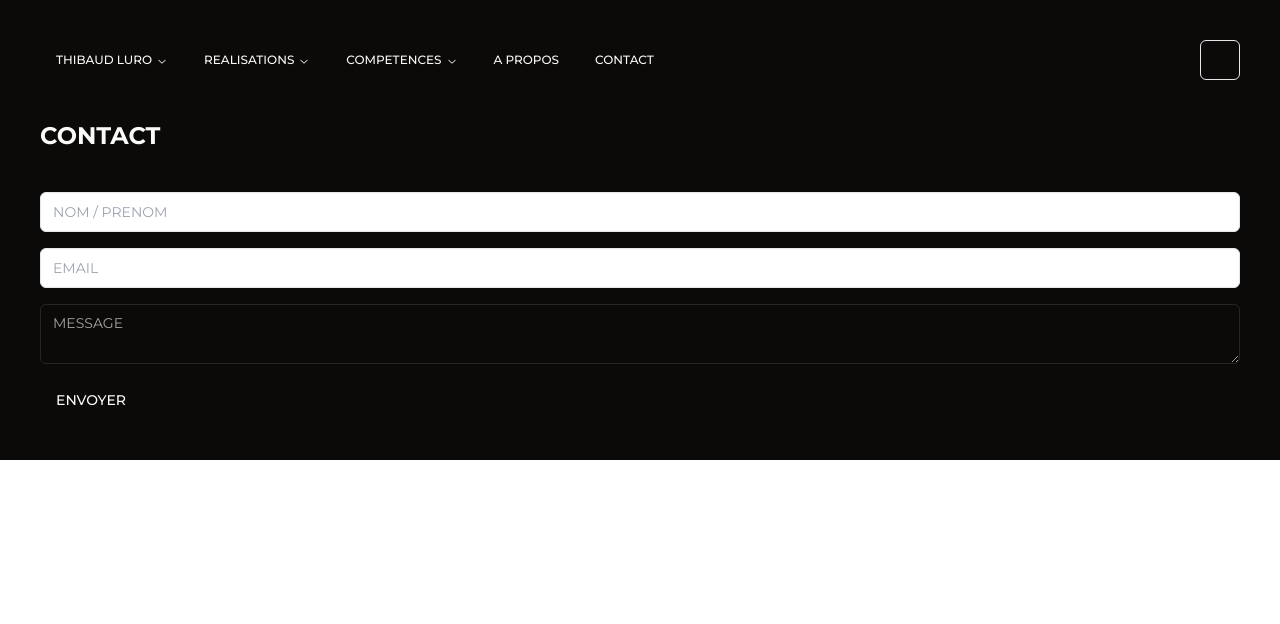
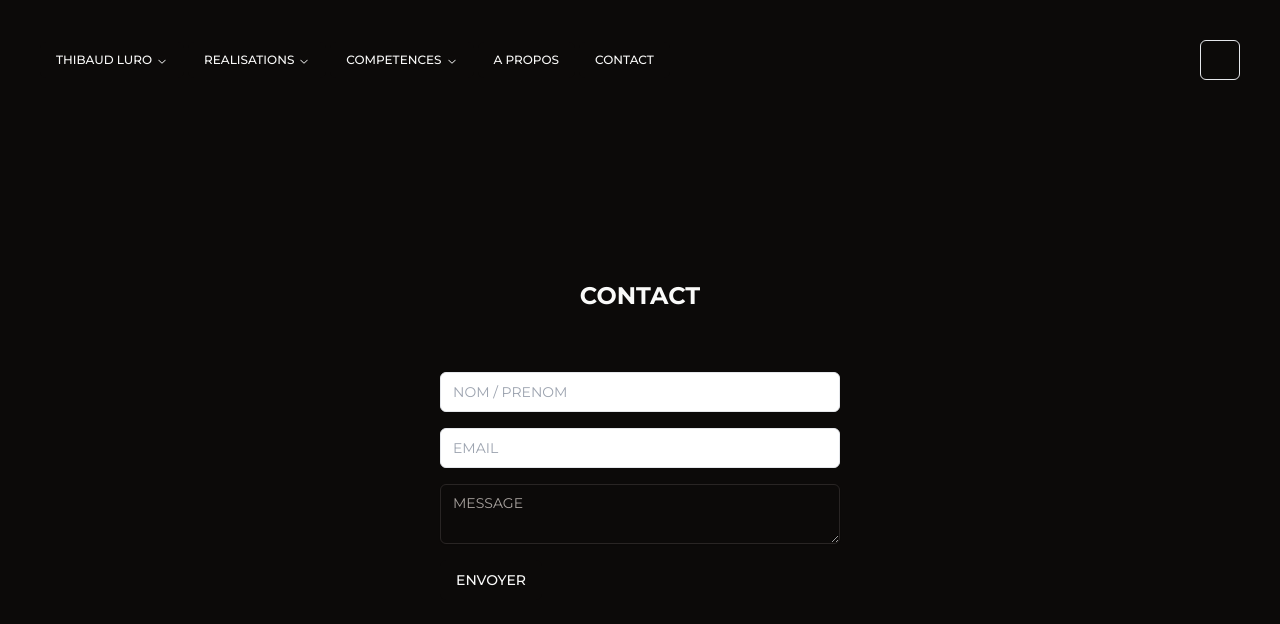
Before and after one commit to ThibaudLuro/Portfolio, a React (Vite) app: page /Portfolio/contact in a window 1280 px wide. Shown: the top 624 px of the page. Built offline with nearby package versions, Linux system fonts and the light colour scheme; some icons are missing.

Commit message:
Refactor(UI): Contact and main page

```diff
--- a/src/App.tsx
+++ b/src/App.tsx
@@ -16,9 +16,9 @@ export default function App() {
     return (
         <ThemeProvider defaultTheme="dark" storageKey="vite-ui-theme">
             <BrowserRouter>
-                <div className="h-full w-full bg-primary text-accent font-montserrat">
+                <div className="min-h-screen w-full bg-primary text-accent font-montserrat">
                     <TopBar />
-                    <div className="p-10">
+                    <div className="p-10 min-h-screen w-full">
                         <ScrollToTop />
                         <Routes>
                             <Route path="/Portfolio/" element={<Main />} />
--- a/src/components/parts/ContactForm.tsx
+++ b/src/components/parts/ContactForm.tsx
@@ -28,7 +28,7 @@ export default function ContactForm() {
     }
 
     return (
-        <div className="flex flex-col justify-center items-center mt-10 gap-4">
+        <div className="w-full lg:w-1/3 flex flex-col justify-center items-center mt-10 gap-4">
             <Input
                 onChange={(e) => setName(e.target.value)}
                 value={name}
@@ -40,7 +40,8 @@ export default function ContactForm() {
             <Textarea
                 onChange={(e) => setMessage(e.target.value)}
                 value={message}
-                placeholder="MESSAGE" />
+                placeholder="MESSAGE"
+            />
 
             <div className="w-full md:w-fit self-start">
                 <Button onClick={() => send()}>
--- a/src/components/parts/MainInfos.tsx
+++ b/src/components/parts/MainInfos.tsx
@@ -2,9 +2,11 @@ export default function MainInfos() {
     return (
         <>
             <div className="flex flex-col items-center justify-center space-y-10">
-
-                <h1 className="text-3xl md:text-6xl font-bold text-center">THIBAUD LURO</h1>
-                <h2 className="md:text-2xl text-center">ETUDIANT EN INGENIERIE LOGICIELLE</h2>
+                <div className="flex flex-col md:flex-row md:gap-4">
+                    <h1 className="text-5xl md:text-6xl font-bold text-center">THIBAUD</h1>
+                    <h1 className="text-3xl md:text-6xl font-bold text-center">LURO</h1>
+                </div>
+                <h2 className="text-xl md:text-2xl text-center">ETUDIANT EN INGENIERIE LOGICIELLE</h2>
             </div>
 
             <div className="flex flex-col mt-4 justify-center items-center text-xs font-medium text-center">
--- a/src/pages/Contact.tsx
+++ b/src/pages/Contact.tsx
@@ -3,7 +3,7 @@ import ContactForm from "../components/parts/ContactForm";
 
 export default function Contact() {
     return (
-        <div>
+        <div className="w-full flex flex-col items-center justify-center" style={{ minHeight: 'calc(100vh - 5rem)' }}>
             <h2 className="text-2xl font-bold mb-5 mt-20">CONTACT</h2>
             <ContactForm />
         </div>
--- a/src/pages/Main.tsx
+++ b/src/pages/Main.tsx
@@ -18,6 +18,31 @@ export default function Main() {
             <div className="flex w-full items-center justify-center bg-primary">
                 <div className="animate-bounce">
                     <FiChevronsDown size={22} />
+                </div>
+            </div>
+
+
+            <div className="xl:p-40">
+                <div className="flex flex-col mt-20 gap-10">
+
+                    {/* <div className="flex flex-col w-full items-start">
+                        <h1 className="text-4xl font-bold">MON</h1>
+                        <h1 className="text-4xl font-bold" style={{ WebkitTextStroke: '0.5px white', color: 'transparent' }}>PROFIL</h1>
+                    </div> */}
+
+
+                    <div className="flex flex-col w-full lg:flex-row justify-center items-center gap-10">
+                        <InfoCard title="FULL STACK DEVELOPPER" description="Web and mobile development" />
+                        <InfoCard title="FULL STACK DEVELOPPER" description="Web and mobile development" />
+                        <InfoCard title="FULL STACK DEVELOPPER" description="Web and mobile development" />
+                    </div>
+
+                    <div className="flex flex-col w-full lg:flex-row justify-center items-center gap-10">
+                        <StatiscticCard number="5+" description="Projets" />
+                        <StatiscticCard number="10+" description="Compétences" />
+                        <StatiscticCard number="3+" description="Années d'expériences" />
+                    </div>
+
                 </div>
             </div>
 
@@ -43,31 +68,6 @@ export default function Main() {
                 </div>
             </div>
 
-
-            <div className="xl:p-40">
-                <div className="flex flex-col mt-20 gap-10">
-
-                    <div className="flex flex-col w-full items-start">
-                        <h1 className="text-4xl font-bold">MON</h1>
-                        <h1 className="text-4xl font-bold" style={{ WebkitTextStroke: '0.5px white', color: 'transparent' }}>PROFIL</h1>
-                    </div>
-
-
-                    <div className="flex flex-col w-full lg:flex-row justify-center items-center gap-10">
-                        <InfoCard title="FULL STACK DEVELOPPER" description="Web and mobile development" />
-                        <InfoCard title="FULL STACK DEVELOPPER" description="Web and mobile development" />
-                        <InfoCard title="FULL STACK DEVELOPPER" description="Web and mobile development" />
-                    </div>
-
-                    <div className="flex flex-col w-full lg:flex-row justify-center items-center gap-10">
-                        <StatiscticCard number="5+" description="Projets" />
-                        <StatiscticCard number="10+" description="Compétences" />
-                        <StatiscticCard number="3+" description="Années d'expériences" />
-                    </div>
-
-                </div>
-            </div>
-
             <div className="pt-10">
                 <Footer />
             </div>
```
